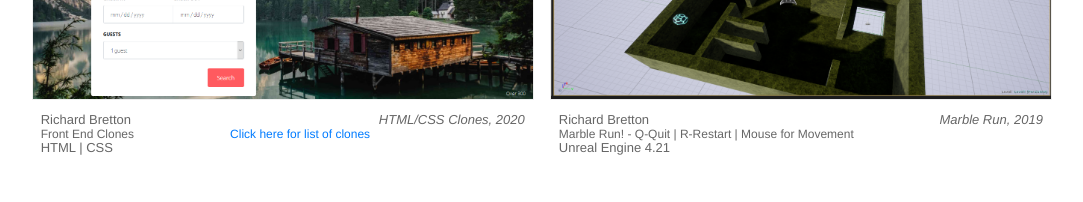
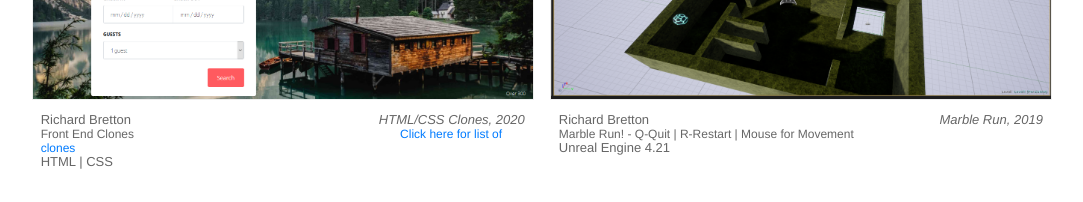
Before and after one commit to rpglegend21/portfolio, a plain HTML site: page index.html in a window 1280 px wide. Shown: the part 849-1051 px from the top of the page, without its empty margins (98-1181 px from the left). Drawn offline with nearby package versions, Linux system fonts and the light colour scheme.

Commit message:
fixed list projects link v3

```diff
--- a/style.css
+++ b/style.css
@@ -276,17 +276,18 @@ h3 {
 
 @media (min-width: 325px){
   .proj-desc a {
-    padding-left: 11em;
+    padding-left: 9em;
   }
 }
 @media (min-width: 480px){
   .proj-desc a {
-    padding-left: 11em;
+    padding-left: 10em;
   }
 }
 @media (min-width: 768px){
   .proj-desc a {
-    padding-left: 8em;
+    padding-left: 22em;
+    margin-left: 2px;
   }
 }
 @media (min-width: 576px){
```
